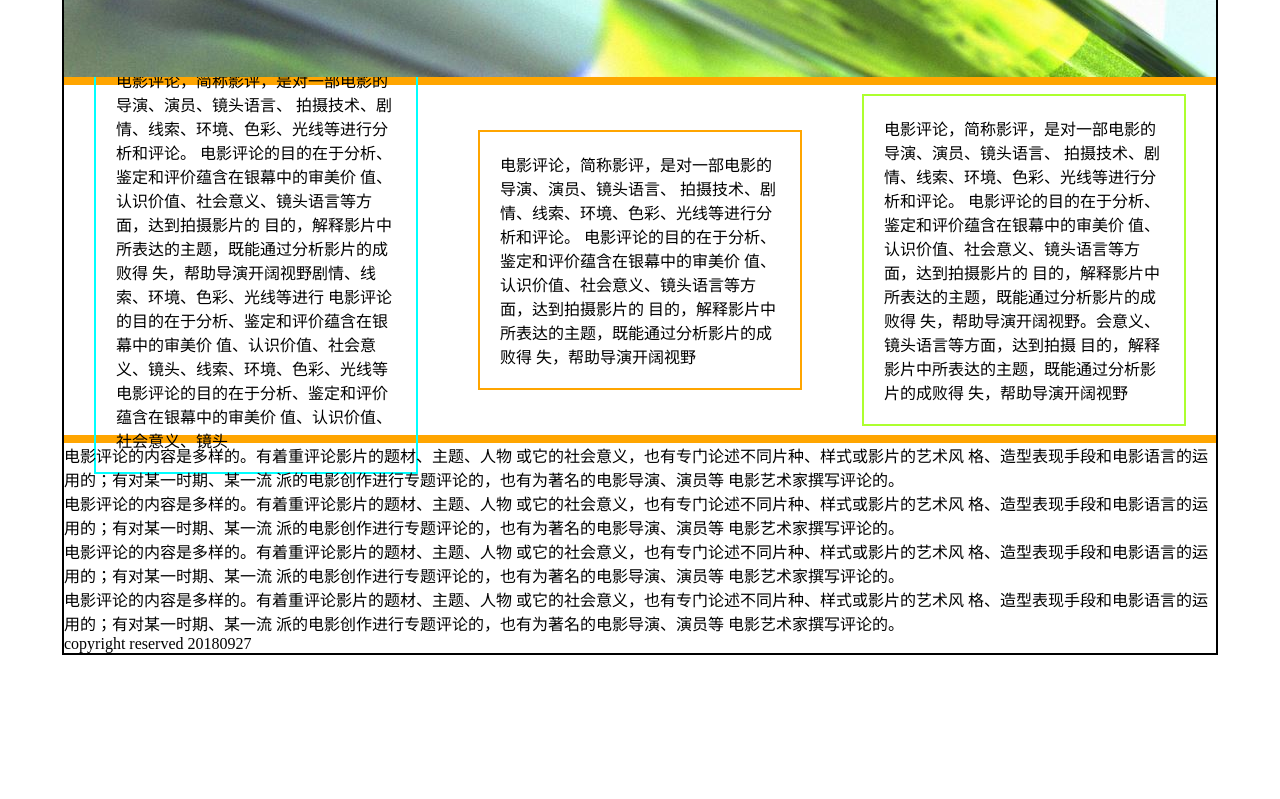
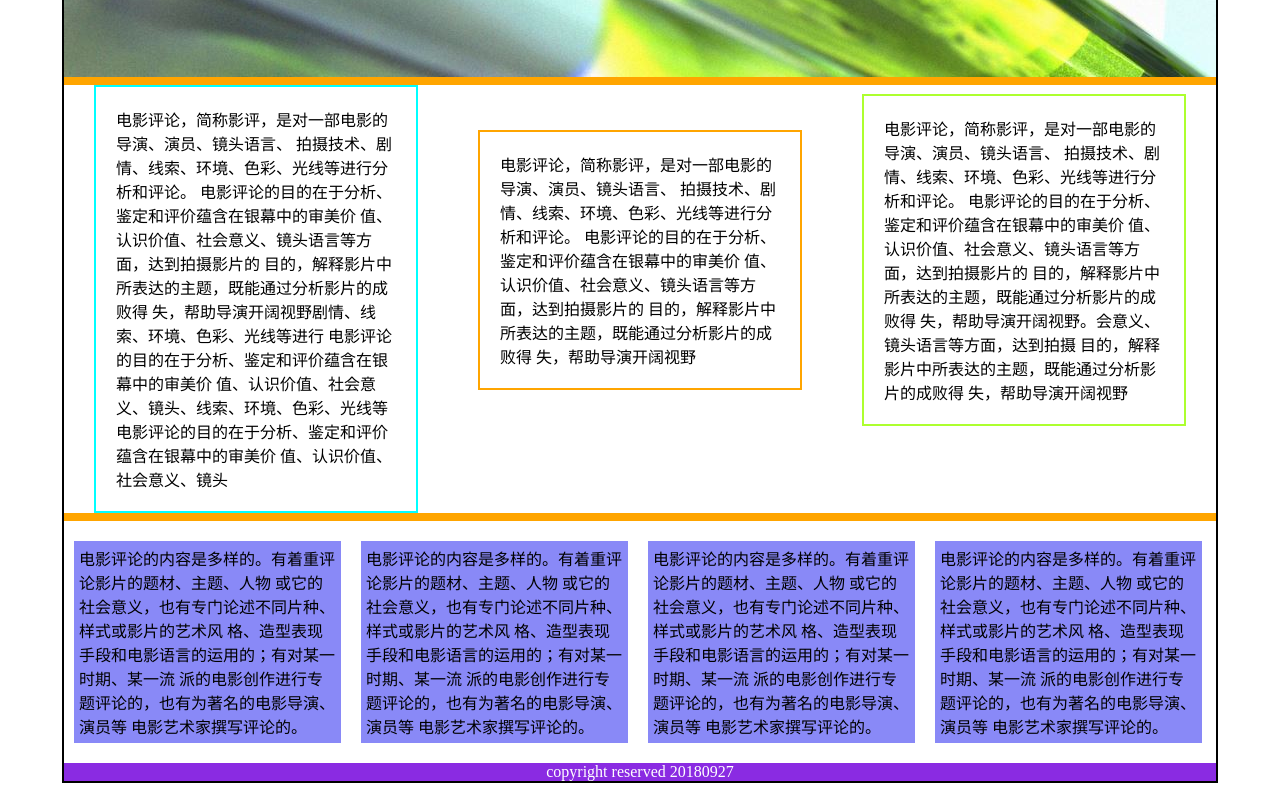
Before and after one commit to zhengt8888/simplewebpage1, a plain HTML site: page index.html in a window 1280 px wide. Shown: the part 100-899 px from the top of the page. Before the commit the page ends 800 px from the top, so only its background shows below. Drawn offline with Linux system fonts and the light colour scheme; a script that the page names is missing.

Commit message:
css finish 0930 1956

```diff
--- a/main.css
+++ b/main.css
@@ -37,14 +37,15 @@ section#titlepic{
 section#partsection3{
     border-top: 8px solid orange;
     border-bottom: 8px solid orange;
+    overflow: hidden;
 }
 
 section#partsection3 article{
     width: 33.33%;
-    height: 350px;
     float: left;
     background-color:white;
-    display: flex;                      /* 用于子元素垂直方向居中 */
+    min-height: 350px;                   /* 用于子元素垂直方向居中 */
+    display: flex;
     align-items: center;
 }
 
@@ -64,3 +65,20 @@ section#partsection3 article:nth-child(2) div{
 section#partsection3 article:nth-child(3) div{
     border: 2px solid greenyellow;
 }
+
+section#partsection4{
+    display:flex;
+}
+section#partsection4 article div{
+    background-color: rgb(137, 137, 247);
+    margin-top: 20px;
+    margin-bottom: 20px;
+    margin-left: 10px;
+    margin-right: 10px;
+    padding: 5px;
+}
+footer{
+    background-color: blueviolet;
+    text-align: center;
+    color: white;
+}
```
